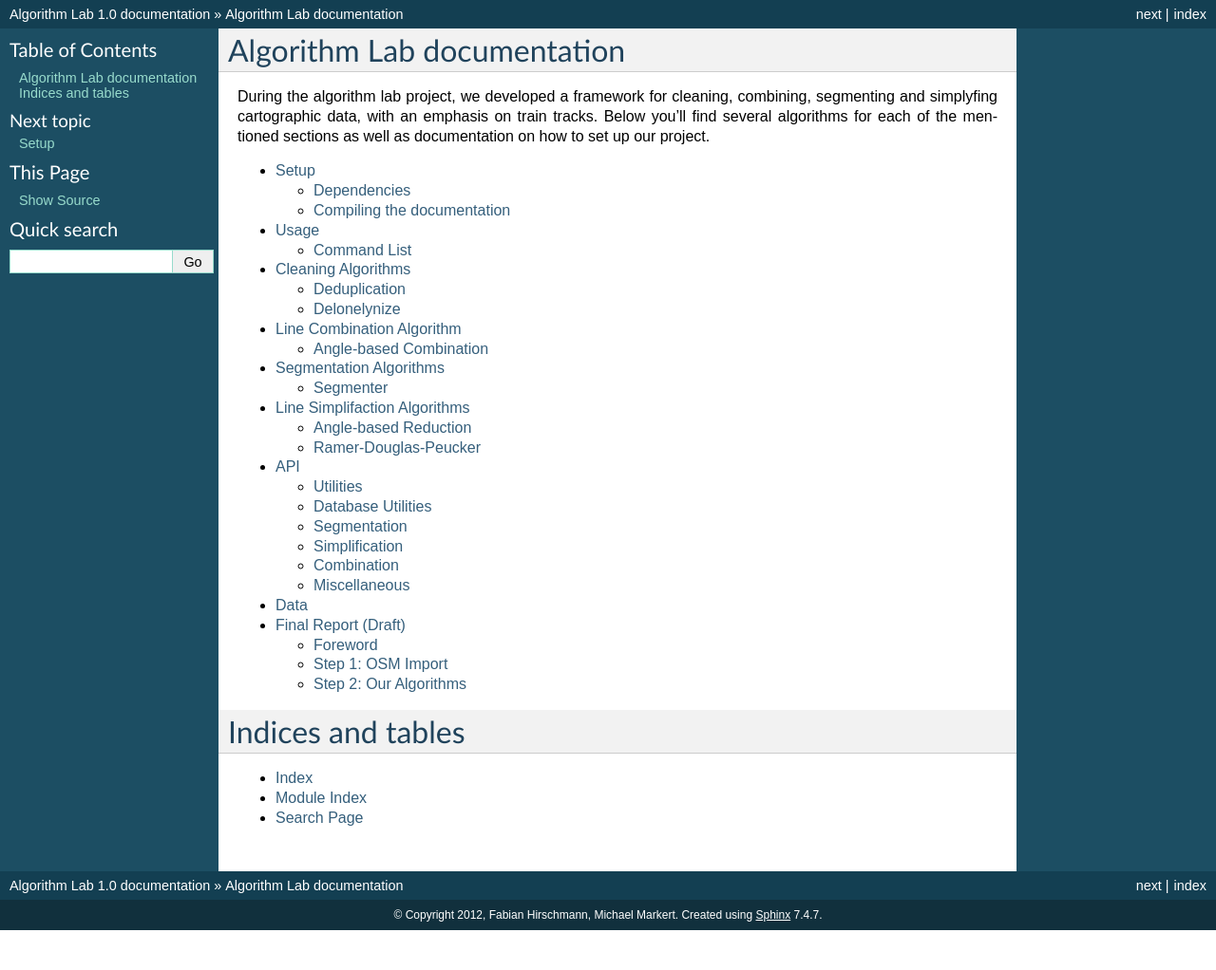
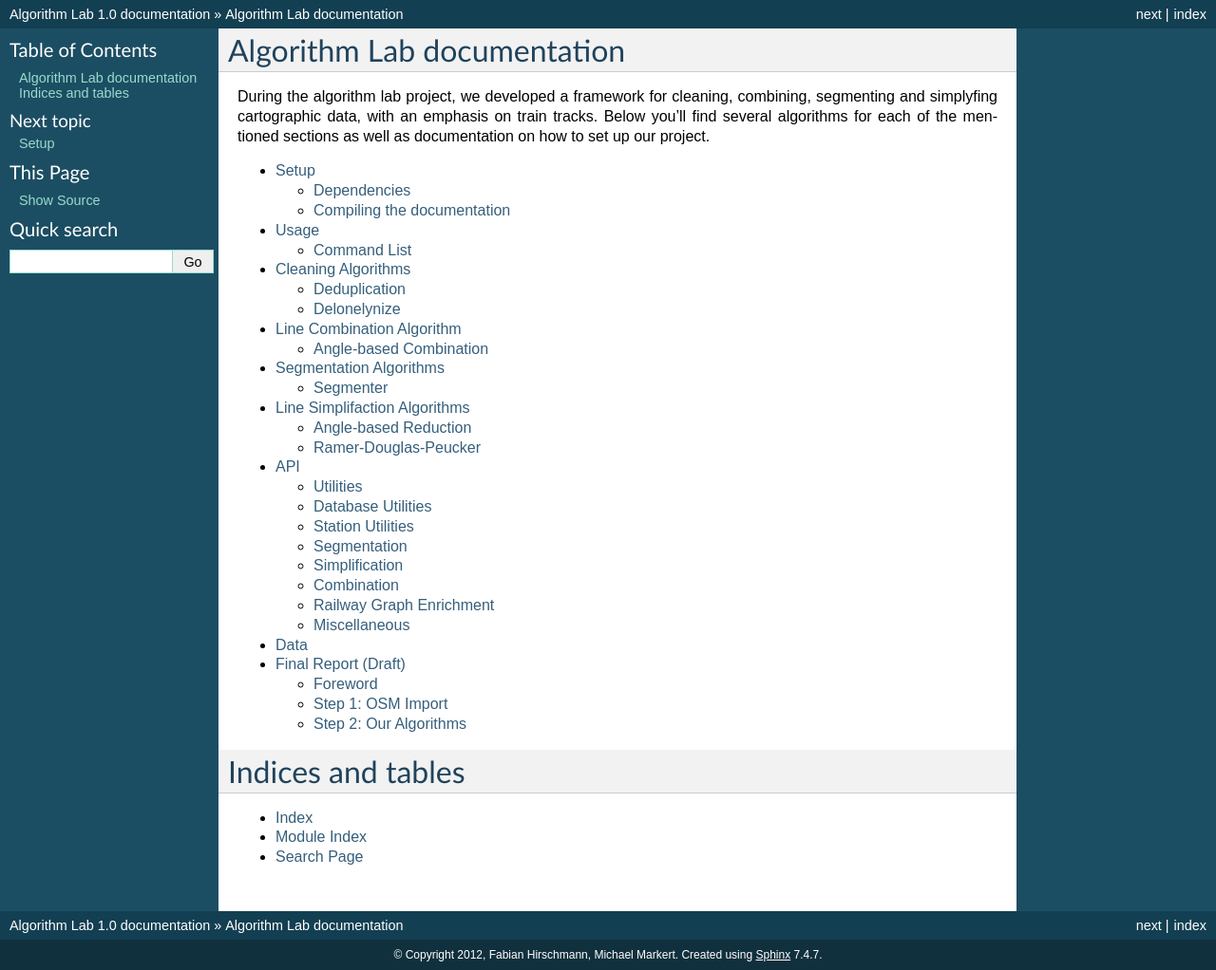
Before and after one commit to fhirschmann/algolab, a Sphinx documentation site: the page built from doc/index.rst, in a window 1280 px wide. Shown: the whole page at 95% size. Built offline with Sphinx 7.4.7, drawn with Linux system fonts in a browser that asks for light colours; formulas are drawn with MathJax 3; before the commit the page ends 980 px from its top, so only the background shows below that.

Commit message:
Add stations and enrichment to API doc.
Signed-off-by: Michael Markert <markert.michael@googlemail.com>

```diff
--- a/doc/api.rst
+++ b/doc/api.rst
@@ -12,6 +12,12 @@ Database Utilities
 ------------------
 
 .. automodule:: algolab.db
+   :members:
+
+Station Utilities
+-----------------
+
+.. automodule:: algolab.stations
    :members:
 
 Segmentation
@@ -35,6 +41,13 @@ Combination
    :noindex:
    :members:
 
+Railway Graph Enrichment
+------------------------
+
+.. automodule:: algolab.enrichment
+   :noindex:
+   :members:
+
 Miscellaneous
 -------------
 
```
